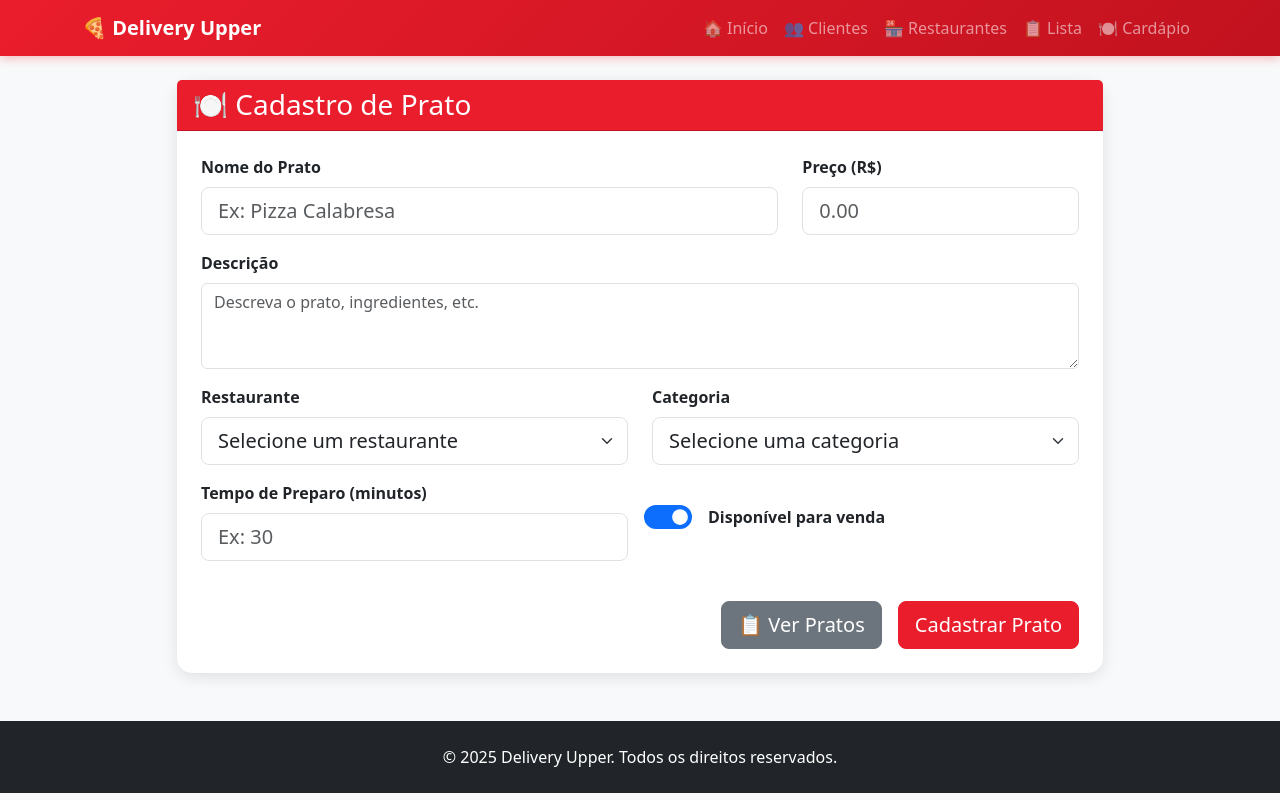
After one commit to BrunoTSC/ProjetoDelivery, a Flask app: page /cadastro-prato in a window 1280 px wide. The commit adds this page. Run offline with Flask 3, Linux system fonts and the light colour scheme; data that the repository does not hold is empty; some libraries are stand-ins or nearby versions.

Commit message:
Integração do cadastro de pratos/cardápio

```diff
--- a/app.py
+++ b/app.py
@@ -3,7 +3,7 @@ from flask_wtf import FlaskForm
 from wtforms import StringField, SubmitField
 from wtforms.validators import DataRequired, Email, Length
 from config import get_db_connection
-from forms import ClientForm, RestauranteForm
+from forms import ClientForm, RestauranteForm, PratoForm
 
 
 app = Flask(__name__)
@@ -81,5 +81,101 @@ def cadastro():
 def sucesso():
     return render_template("sucesso.html")
 
+@app.route("/cadastro-prato", methods=["GET", "POST"])
+def cadastro_prato():
+    # Carregar restaurantes e categorias para os selects
+    conn = get_db_connection()
+    cursor = conn.cursor(dictionary=True)
+
+    cursor.execute("SELECT id, nome FROM restaurantes ORDER BY nome")
+    restaurantes = cursor.fetchall()
+
+    cursor.execute("SELECT id, nome FROM categorias_pratos ORDER BY nome")
+    categorias = cursor.fetchall()
+
+    cursor.close()
+    conn.close()
+
+    form = PratoForm()
+
+    # Popular os selects
+    form.restaurante_id.choices = [(0, 'Selecione um restaurante')] + [(r['id'], r['nome']) for r in restaurantes]
+    form.categoria_id.choices = [(0, 'Selecione uma categoria')] + [(c['id'], c['nome']) for c in categorias]
+
+    if form.validate_on_submit():
+        nome = form.nome.data
+        descricao = form.descricao.data
+        preco = float(form.preco.data)
+        categoria_id = form.categoria_id.data
+        restaurante_id = form.restaurante_id.data
+        tempo_preparo = form.tempo_preparo.data
+        disponivel = form.disponivel.data
+
+        try:
+            conn = get_db_connection()
+            cursor = conn.cursor()
+            cursor.execute(
+                """INSERT INTO pratos (nome, descricao, preco, categoria_id, restaurante_id, tempo_preparo, disponivel)
+                VALUES (%s, %s, %s, %s, %s, %s, %s)""",
+                (nome, descricao, preco, categoria_id, restaurante_id, tempo_preparo, disponivel)
+            )
+            conn.commit()
+            cursor.close()
+            conn.close()
+            flash("Prato cadastrado com sucesso!", "success")
+            return redirect(url_for("lista_pratos"))
+        except Exception as e:
+            flash(f"Erro ao cadastrar prato: {e}", "danger")
+
+    return render_template("cadastro_prato.html", form=form, restaurantes=restaurantes, categorias=categorias)
+
+@app.route("/pratos")
+def lista_pratos():
+    try:
+        conn = get_db_connection()
+        cursor = conn.cursor(dictionary=True)
+        cursor.execute("""
+            SELECT p.*, r.nome as restaurante_nome, c.nome as categoria_nome
+            FROM pratos p
+            LEFT JOIN restaurantes r ON p.restaurante_id = r.id
+            LEFT JOIN categorias_pratos c ON p.categoria_id = c.id
+            ORDER BY p.data_cadastro DESC
+        """)
+        pratos = cursor.fetchall()
+        cursor.close()
+        conn.close()
+        return render_template("pratos.html", pratos=pratos)
+    except Exception as e:
+        flash(f"Erro ao carregar pratos: {e}", "danger")
+        return render_template("pratos.html", pratos=[])
+
+@app.route("/cardapio/<int:restaurante_id>")
+def cardapio_restaurante(restaurante_id):
+    try:
+        conn = get_db_connection()
+        cursor = conn.cursor(dictionary=True)
+
+        # Buscar informações do restaurante
+        cursor.execute("SELECT * FROM restaurantes WHERE id = %s", (restaurante_id,))
+        restaurante = cursor.fetchone()
+
+        # Buscar pratos do restaurante
+        cursor.execute("""
+            SELECT p.*, c.nome as categoria_nome
+            FROM pratos p
+            LEFT JOIN categorias_pratos c ON p.categoria_id = c.id
+            WHERE p.restaurante_id = %s AND p.disponivel = TRUE
+            ORDER BY c.nome, p.nome
+        """, (restaurante_id,))
+        pratos = cursor.fetchall()
+
+        cursor.close()
+        conn.close()
+
+        return render_template("cardapio.html", restaurante=restaurante, pratos=pratos)
+    except Exception as e:
+        flash(f"Erro ao carregar cardápio: {e}", "danger")
+        return redirect(url_for("lista_restaurantes"))
+
 if __name__ == "__main__":
     app.run(debug=True)
--- a/config.py
+++ b/config.py
@@ -5,6 +5,6 @@ def get_db_connection():
         host="localhost",       # ajuste se precisar
         user="root",            # seu usuário
         password="P@lmeiras1914",   # sua senha
-        database="deliverydb"
+        database="delivery_db"
     )
     return conn
--- a/forms.py
+++ b/forms.py
@@ -1,6 +1,7 @@
 from flask_wtf import FlaskForm
-from wtforms import StringField, SubmitField, SelectField
-from wtforms.validators import DataRequired, Length, Email
+from wtforms import StringField, SubmitField, SelectField, TextAreaField, DecimalField, IntegerField, BooleanField
+from wtforms.validators import DataRequired, Length, Email, NumberRange
+from flask_wtf.file import FileField, FileAllowed
 
 class RestauranteForm(FlaskForm):
     nome = StringField("Nome do Restaurante", validators=[DataRequired(), Length(min=3, max=100)])
@@ -23,3 +24,14 @@ class ClientForm(FlaskForm):
     telefone = StringField("Telefone", validators=[DataRequired(), Length(min=11, max=11)])
     email = StringField("Email", validators=[DataRequired(), Email(), Length(max=50)])
     submit = SubmitField("Cadastrar")
+
+class PratoForm(FlaskForm):
+    nome = StringField("Nome do Prato", validators=[DataRequired(), Length(min=3, max=100)])
+    descricao = TextAreaField("Descrição", validators=[Length(max=500)])
+    preco = DecimalField("Preço (R$)", validators=[DataRequired(), NumberRange(min=0.01)], places=2)
+    categoria_id = SelectField("Categoria", coerce=int, validators=[DataRequired()])
+    restaurante_id = SelectField("Restaurante", coerce=int, validators=[DataRequired()])
+    tempo_preparo = IntegerField("Tempo de Preparo (minutos)", validators=[NumberRange(min=1, max=180)])
+    disponivel = BooleanField("Disponível para venda", default=True)
+    # imagem = FileField("Imagem do Prato", validators=[FileAllowed(['jpg', 'png', 'jpeg'], 'Apenas imagens!')])
+    submit = SubmitField("Cadastrar Prato")
--- a/templates/base.html
+++ b/templates/base.html
@@ -111,6 +111,9 @@
             <li class="nav-item">
               <a class="nav-link" href="{{ url_for('lista_restaurantes') }}">📋 Lista</a>
             </li>
+            <li class="nav-item">
+              <a class="nav-link" href="{{ url_for('lista_pratos') }}">🍽️ Cardápio</a>
+            </li>
           </ul>
         </div>
       </div>
--- /dev/null
+++ b/templates/cadastro_prato.html
@@ -0,0 +1,83 @@
+{% extends "base.html" %}
+{% block content %}
+<div class="row justify-content-center">
+  <div class="col-lg-10">
+    <div class="card card-Upper">
+      <div class="card-header bg-Upper text-white">
+        <h3 class="mb-0">🍽️ Cadastro de Prato</h3>
+      </div>
+      <div class="card-body p-4">
+        <form method="POST">
+          {{ form.hidden_tag() }}
+
+          <div class="row">
+            <div class="col-md-8 mb-3">
+              <label class="form-label fw-bold">Nome do Prato</label>
+              {{ form.nome(class="form-control form-control-lg", placeholder="Ex: Pizza Calabresa") }}
+              {% for error in form.nome.errors %}
+                <div class="text-danger small">{{ error }}</div>
+              {% endfor %}
+            </div>
+
+            <div class="col-md-4 mb-3">
+              <label class="form-label fw-bold">Preço (R$)</label>
+              {{ form.preco(class="form-control form-control-lg", placeholder="0.00", step="0.01") }}
+              {% for error in form.preco.errors %}
+                <div class="text-danger small">{{ error }}</div>
+              {% endfor %}
+            </div>
+          </div>
+
+          <div class="mb-3">
+            <label class="form-label fw-bold">Descrição</label>
+            {{ form.descricao(class="form-control", rows="3", placeholder="Descreva o prato, ingredientes, etc.") }}
+            {% for error in form.descricao.errors %}
+              <div class="text-danger small">{{ error }}</div>
+            {% endfor %}
+          </div>
+
+          <div class="row">
+            <div class="col-md-6 mb-3">
+              <label class="form-label fw-bold">Restaurante</label>
+              {{ form.restaurante_id(class="form-select form-select-lg") }}
+              {% for error in form.restaurante_id.errors %}
+                <div class="text-danger small">{{ error }}</div>
+              {% endfor %}
+            </div>
+
+            <div class="col-md-6 mb-3">
+              <label class="form-label fw-bold">Categoria</label>
+              {{ form.categoria_id(class="form-select form-select-lg") }}
+              {% for error in form.categoria_id.errors %}
+                <div class="text-danger small">{{ error }}</div>
+              {% endfor %}
+            </div>
+          </div>
+
+          <div class="row">
+            <div class="col-md-6 mb-3">
+              <label class="form-label fw-bold">Tempo de Preparo (minutos)</label>
+              {{ form.tempo_preparo(class="form-control form-control-lg", placeholder="Ex: 30") }}
+              {% for error in form.tempo_preparo.errors %}
+                <div class="text-danger small">{{ error }}</div>
+              {% endfor %}
+            </div>
+
+            <div class="col-md-6 mb-3">
+              <div class="form-check form-switch mt-4">
+                {{ form.disponivel(class="form-check-input", style="transform: scale(1.5);") }}
+                <label class="form-check-label fw-bold ms-3">Disponível para venda</label>
+              </div>
+            </div>
+          </div>
+
+          <div class="d-grid gap-2 d-md-flex justify-content-md-end mt-4">
+            <a href="{{ url_for('lista_pratos') }}" class="btn btn-secondary btn-lg me-md-2">📋 Ver Pratos</a>
+            {{ form.submit(class="btn btn-Upper btn-lg") }}
+          </div>
+        </form>
+      </div>
+    </div>
+  </div>
+</div>
+{% endblock %}
```
Also changed, not shown: tables.txt (added, +9 -0 lines), templates/cardapio.html (added, +72 -0 lines), templates/index.html (+16 -0 lines), templates/pratos.html (added, +52 -0 lines).
